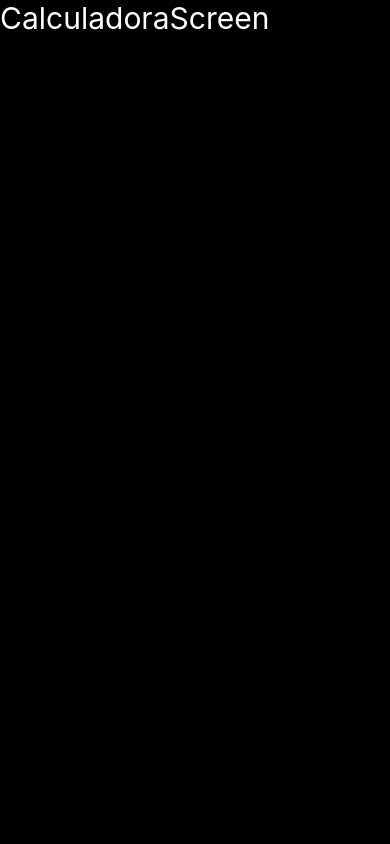
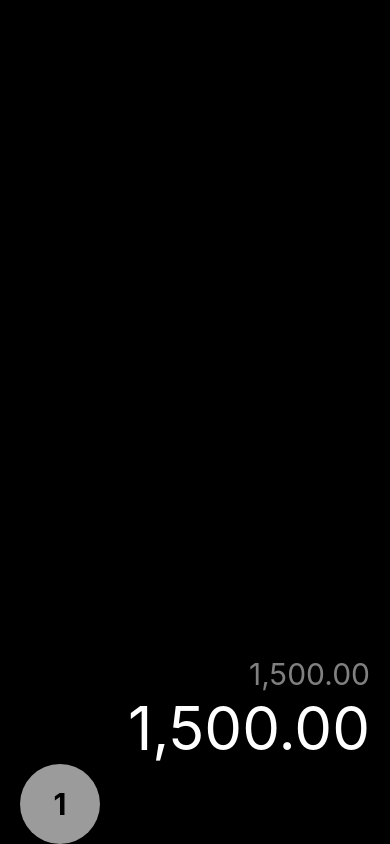
Before and after one commit to Felipe0298/Calculadora-iOS, a React Native app: screen / in a window 390 px wide. Built offline with nearby package versions, Linux system fonts and the light colour scheme.

Commit message:
88. Textos y mi primer botón

```diff
--- a/src/screens/CalculadoraScreen.tsx
+++ b/src/screens/CalculadoraScreen.tsx
@@ -4,8 +4,16 @@
 
 export const CalculadoraScreen = () => {
     return (
-        <View>
-            <Text style={styles.texto}>CalculadoraScreen</Text>
+        <View style={styles.calculadoraContainer}>
+            <Text style={styles.resultadoPequeno}>1,500.00</Text>
+            <Text style={styles.resultado}>1,500.00</Text>
+
+            <View>
+                {/* Boton */}
+                <View style={styles.boton}>
+                    <Text style={styles.botonTexto}>1</Text>
+                </View>
+            </View>
         </View>
     );
 }
--- a/src/theme/appTheme.tsx
+++ b/src/theme/appTheme.tsx
@@ -1,12 +1,37 @@
-import {StyleSheet} from 'react-native';
+import { StyleSheet } from 'react-native';
 
 export const styles = StyleSheet.create({
-    fondo:{
+    fondo: {
+        flex: 1,
+        backgroundColor: "black",
+    },
+    calculadoraContainer: {
         flex:1,
-        backgroundColor:"black",
+        paddingHorizontal: 20,
+        justifyContent:"flex-end"
     },
-    texto:{
-        color:"white",
-        fontSize:30
+    resultado: {
+        color: "white",
+        fontSize: 60,
+        textAlign: "right"
+    },
+    resultadoPequeno:{
+        color: "rgba(255,255,255,0.5)",
+        fontSize: 30,
+        textAlign: "right"
+    },
+    boton:{
+        height:80,
+        width:80,
+        backgroundColor:"#9B9B9B",
+        borderRadius:100,
+        justifyContent:"center"
+    },
+    botonTexto:{
+        textAlign:"center",
+        padding:10,
+        fontSize:30,
+        color:"black",
+        fontWeight:"bold"
     }
 });
```
